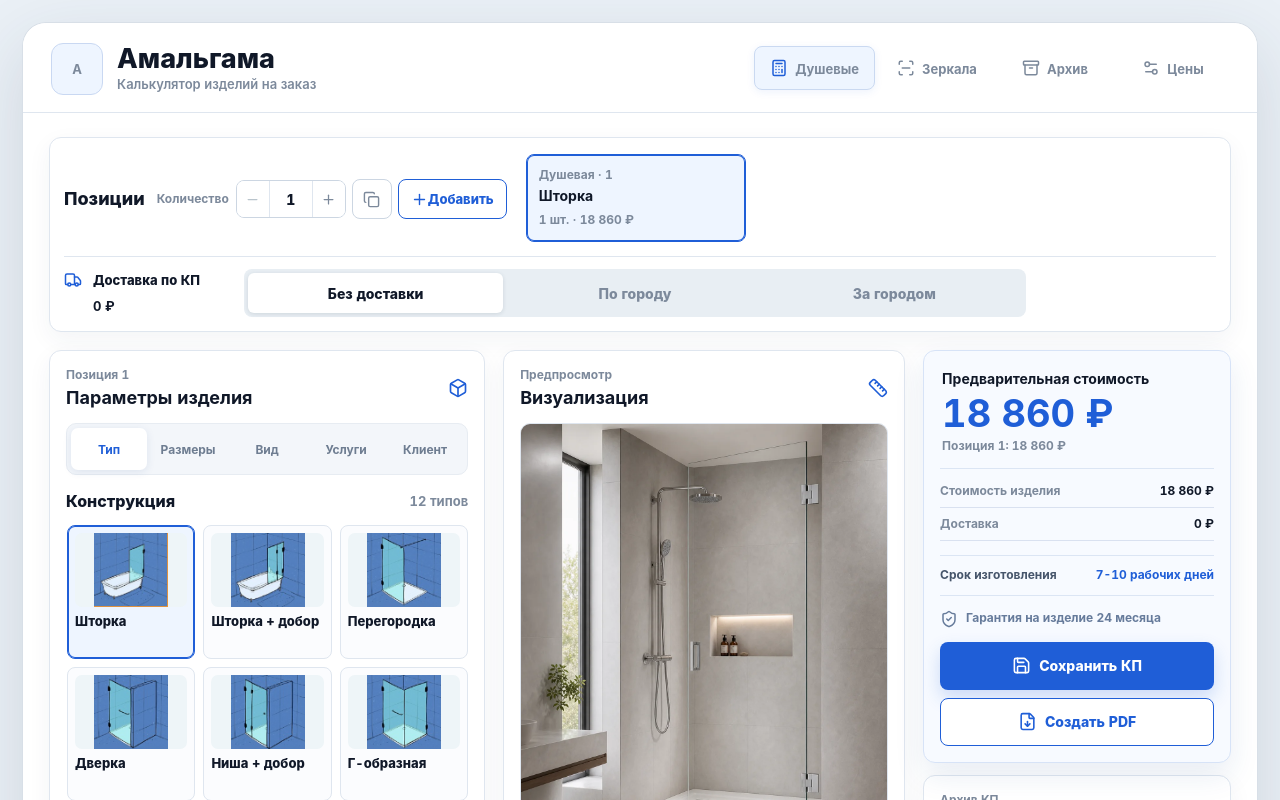
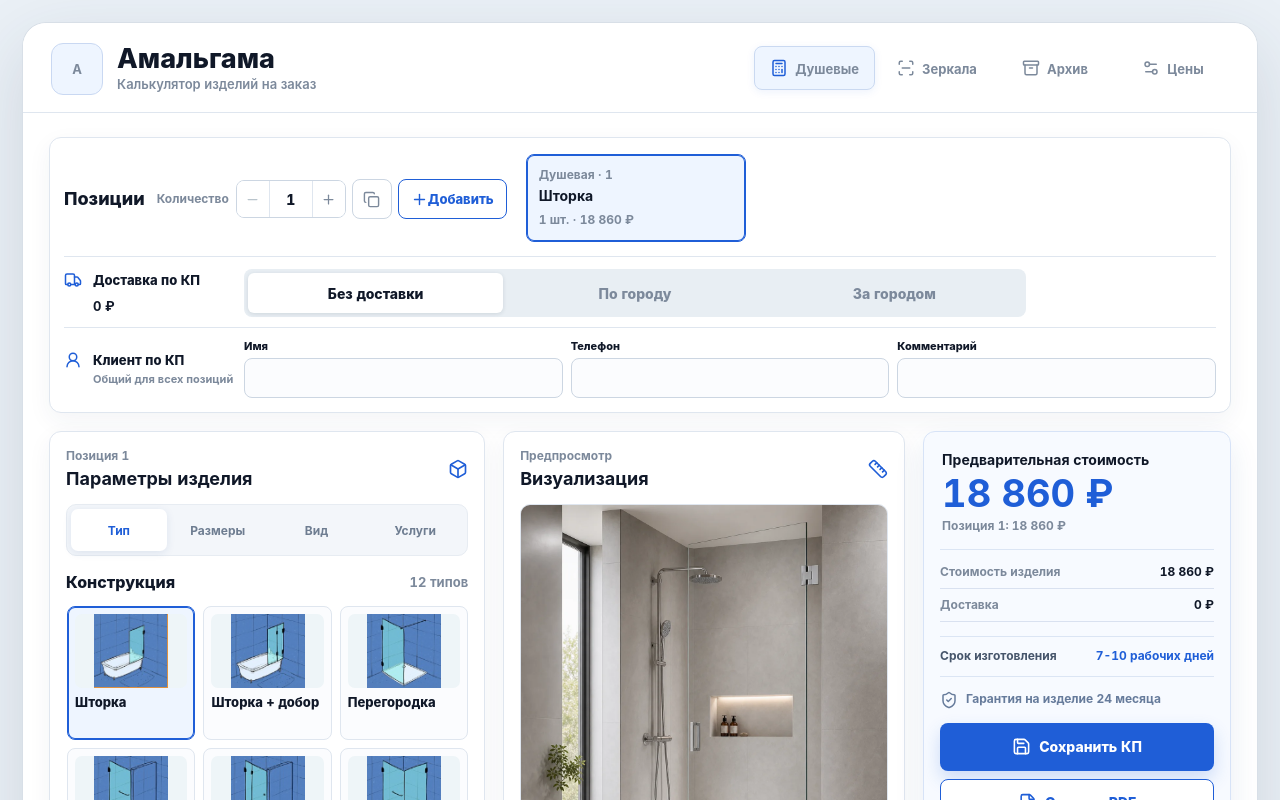
Before and after one commit to Maxim-hub2020/calc-dush, a React (Vite) app: page / in a window 1280 px wide. Shown: the top 800 px of the page. Built offline with nearby package versions, Linux system fonts and the light colour scheme.

Commit message:
Move customer details to quote level

```diff
--- a/src/App.css
+++ b/src/App.css
@@ -294,7 +294,7 @@
 
 .config-tabs {
   display: grid;
-  grid-template-columns: repeat(5, minmax(0, 1fr));
+  grid-template-columns: repeat(4, minmax(0, 1fr));
   gap: 4px;
   padding: 4px;
   border-radius: 8px;
@@ -1871,6 +1871,60 @@
   font-weight: 680;
 }
 
+.order-customer-control {
+  display: grid;
+  grid-template-columns: minmax(170px, auto) minmax(0, 1fr);
+  grid-column: 1 / -1;
+  align-items: end;
+  gap: 10px;
+  margin-top: 10px;
+  padding-top: 12px;
+  border-top: 1px solid var(--line);
+}
+
+.order-customer-title {
+  display: grid;
+  grid-template-columns: 22px minmax(0, 1fr);
+  align-self: center;
+  align-items: center;
+  gap: 3px 7px;
+  color: var(--accent);
+}
+
+.order-customer-title span {
+  color: var(--heading);
+  font-size: 13px;
+  font-weight: 780;
+}
+
+.order-customer-title small {
+  grid-column: 2;
+  color: var(--muted);
+  font-size: 11px;
+  font-weight: 650;
+}
+
+.order-customer-fields {
+  display: grid;
+  grid-template-columns: repeat(3, minmax(0, 1fr));
+  gap: 8px;
+}
+
+.order-customer-fields .text-field {
+  gap: 4px;
+}
+
+.order-customer-fields .text-field > span {
+  font-size: 11px;
+}
+
+.order-customer-fields .text-field input {
+  height: 40px;
+  min-height: 40px;
+  padding-inline: 10px;
+  font-size: 13px;
+}
+
 .position-tab {
   min-height: 88px;
   border-color: var(--line);
@@ -3576,12 +3630,32 @@
     grid-template-columns: minmax(0, 1fr);
   }
 
+  .order-customer-control {
+    grid-template-columns: minmax(0, 1fr);
+  }
+
+  .order-customer-fields {
+    grid-template-columns: repeat(2, minmax(0, 1fr));
+  }
+
+  .order-customer-fields .is-wide {
+    grid-column: 1 / -1;
+  }
+
   .order-delivery-distance {
     justify-self: stretch;
   }
 }
 
 @media (max-width: 430px) {
+  .order-customer-fields {
+    grid-template-columns: minmax(0, 1fr);
+  }
+
+  .order-customer-fields .is-wide {
+    grid-column: 1;
+  }
+
   .position-quantity > span {
     display: none;
   }
--- a/src/App.tsx
+++ b/src/App.tsx
@@ -29,6 +29,7 @@ import {
   ShieldCheck,
   Trash2,
   Truck,
+  UserRound,
   X,
 } from 'lucide-react'
 import showerThumbnailSprite from './assets/shower-thumbnail-sprite.png'
@@ -43,6 +44,7 @@ import {
   getConstruction,
   getOption,
   getPublicProductPrice,
+  getQuoteCustomer,
   getQuoteDelivery,
   getNextQuoteNumber,
   getQuoteItemQuantity,
@@ -54,6 +56,7 @@ import {
   money,
   multiplyCalculationResult,
   normalizeQuoteDelivery,
+  normalizeQuoteCustomer,
   normalizeQuoteQuantity,
   resetDimensionsForConstruction,
   shortMoney,
@@ -62,6 +65,7 @@ import {
   type CalculationResult,
   type ManualQuotePatch,
   type Quote,
+  type QuoteCustomer,
   type QuoteDelivery,
   type QuoteDraftItem,
 } from './calculator'
@@ -177,12 +181,9 @@ type PositionSummary = {
   hasErrors: boolean
 }
 
-type SharedFormPatch = Pick<CalculatorForm, 'clientName' | 'clientPhone' | 'note' | 'discountEnabled' | 'discountPercent' | 'designerEnabled'>
+type SharedFormPatch = Pick<CalculatorForm, 'discountEnabled' | 'discountPercent' | 'designerEnabled'>
 
 const sharedFormFields: Array<keyof SharedFormPatch> = [
-  'clientName',
-  'clientPhone',
-  'note',
   'discountEnabled',
   'discountPercent',
   'designerEnabled',
@@ -191,9 +192,6 @@ const sharedFormFields: Array<keyof SharedFormPatch> = [
 const createDraftPosition = (catalog: PricingCatalog, customer?: Partial<SharedFormPatch>): ShowerDraftPosition => {
   const form = createInitialForm(catalog)
   if (customer) {
-    form.clientName = customer.clientName ?? form.clientName
-    form.clientPhone = customer.clientPhone ?? form.clientPhone
-    form.note = customer.note ?? form.note
     form.discountEnabled = customer.discountEnabled ?? form.discountEnabled
     form.discountPercent = customer.discountPercent ?? form.discountPercent
     form.designerEnabled = customer.designerEnabled ?? form.designerEnabled
@@ -217,6 +215,7 @@ function App() {
   const [quotes, setQuotes] = useState<Quote[]>(() => loadQuotes())
   const [positions, setPositions] = useState<DraftPosition[]>(() => [createDraftPosition(loadCatalog())])
   const [orderDelivery, setOrderDelivery] = useState<QuoteDelivery>(() => normalizeQuoteDelivery(null))
+  const [orderCustomer, setOrderCustomer] = useState<QuoteCustomer>(() => normalizeQuoteCustomer(null))
   const [activePositionId, setActivePositionId] = useState(() => positions[0].id)
   const [activeTab, setActiveTab] = useState<TabId>('showers')
   const [notice, setNotice] = useState('')
@@ -493,7 +492,7 @@ function App() {
       : { kind: 'shower', quantity: position.quantity, form: cloneForm(position.form), result: position.unitResult })
     const editingQuote = quotes.find((item) => item.id === editingQuoteId)
     const quoteNumber = editingQuote?.number ?? getNextQuoteNumber(quotes)
-    const quote = createQuote(catalog, mirrorCatalog, drafts, orderDelivery, quoteNumber)
+    const quote = createQuote(catalog, mirrorCatalog, drafts, orderDelivery, orderCustomer, quoteNumber)
     if (!editingQuote) return quote
     return {
       ...quote,
@@ -547,10 +546,10 @@ function App() {
   }
 
   const addPosition = (kind: ProductKind) => {
-    const customer = activePosition.form
+    const sharedSettings = pickSharedPatch(activePosition.form)
     const next = kind === 'mirror'
-      ? createMirrorDraftPosition(mirrorCatalog, customer)
-      : createDraftPosition(catalog, customer)
+      ? createMirrorDraftPosition(mirrorCatalog, sharedSettings)
+      : createDraftPosition(catalog, sharedSettings)
     setPositions((current) => [...current, next])
     setActivePositionId(next.id)
     setActiveTab(kind === 'mirror' ? 'mirrors' : 'showers')
@@ -591,18 +590,25 @@ function App() {
       if (isMirrorQuoteItem(item)) {
         const form = cloneMirrorForm(item.form)
         form.options = form.options.filter((option) => getMirrorService(mirrorCatalog, option.serviceId).category !== 'delivery')
+        form.clientName = ''
+        form.clientPhone = ''
+        form.note = ''
         return { id: crypto.randomUUID(), kind: 'mirror', quantity: getQuoteItemQuantity(item), form }
       }
       const form = cloneForm(item.form)
       form.delivery = false
       form.deliveryZone = 'inside'
       form.deliveryKm = 0
+      form.clientName = ''
+      form.clientPhone = ''
+      form.note = ''
       return { id: crypto.randomUUID(), kind: 'shower', quantity: getQuoteItemQuantity(item), form }
     })
     const selectedIndex = itemId ? Math.max(0, items.findIndex((item) => item.id === itemId)) : 0
     const selected = nextPositions[selectedIndex]
     setPositions(nextPositions)
     setOrderDelivery(getQuoteDelivery(quote))
+    setOrderCustomer(getQuoteCustomer(quote))
     setEditingQuoteId(quote.id)
     setActivePositionId(selected.id)
     setActiveTab(selected.kind === 'mirror' ? 'mirrors' : 'showers')
@@ -624,6 +630,10 @@ function App() {
 
   const updateOrderDelivery = (patch: Partial<QuoteDelivery>) => {
     setOrderDelivery((current) => normalizeQuoteDelivery({ ...current, ...patch }))
+  }
+
+  const updateOrderCustomer = (patch: Partial<QuoteCustomer>) => {
+    setOrderCustomer((current) => normalizeQuoteCustomer({ ...current, ...patch }))
   }
 
   const openProductTab = (kind: ProductKind) => {
@@ -765,6 +775,7 @@ function App() {
         {activeTab === 'showers' && activePosition.kind === 'shower' ? (
           <CalculatorScreen
             catalog={catalog}
+            customer={orderCustomer}
             delivery={orderDelivery}
             deliveryKmRate={catalog.services.deliveryKmRate}
             deliveryPrice={orderDeliveryPrice}
@@ -779,6 +790,7 @@ function App() {
             onDeletePosition={deletePosition}
             onDimension={updateDimension}
             onDuplicatePosition={duplicatePosition}
+            onCustomer={updateOrderCustomer}
             onDelivery={updateOrderDelivery}
             onForm={updateForm}
             onPdf={downloadCurrentQuotePdf}
@@ -796,6 +808,7 @@ function App() {
           <MirrorCalculatorScreen
             activePositionId={activePositionId}
             catalog={mirrorCatalog}
+            customer={orderCustomer}
             delivery={orderDelivery}
             deliveryKmRate={catalog.services.deliveryKmRate}
             deliveryPrice={orderDeliveryPrice}
@@ -808,6 +821,7 @@ function App() {
             onAddPosition={() => addPosition('mirror')}
             onDeletePosition={deletePosition}
             onDuplicatePosition={duplicatePosition}
+            onCustomer={updateOrderCustomer}
             onDelivery={updateOrderDelivery}
             onForm={updateMirrorForm}
             onPdf={downloadCurrentQuotePdf}
@@ -901,6 +915,7 @@ function PdfPreviewDialog({ preview, onClose }: PdfPreviewDialogProps) {
 
 type CalculatorScreenProps = {
   catalog: PricingCatalog
+  customer: QuoteCustomer
   delivery: QuoteDelivery
   deliveryKmRate: number
   deliveryPrice: number
@@ -916,6 +931,7 @@ type CalculatorScreenProps = {
   onDeletePosition: (id: string) => void
   onDimension: (key: string, value: number) => void
   onDuplicatePosition: () => void
+  onCustomer: (patch: Partial<QuoteCustomer>) => void
   onDelivery: (patch: Partial<QuoteDelivery>) => void
   onForm: (patch: Partial<CalculatorForm>) => void
   onPdf: () => void
@@ -927,18 +943,18 @@ type CalculatorScreenProps = {
   onSelectPosition: (id: string) => void
 }
 
-type ConfigSectionId = 'construction' | 'dimensions' | 'appearance' | 'services' | 'client'
+type ConfigSectionId = 'construction' | 'dimensions' | 'appearance' | 'services'
 
 const configSections: Array<{ id: ConfigSectionId; label: string }> = [
   { id: 'construction', label: 'Тип' },
   { id: 'dimensions', label: 'Размеры' },
   { id: 'appearance', label: 'Вид' },
   { id: 'services', label: 'Услуги' },
-  { id: 'client', label: 'Клиент' },
 ]
 
 function CalculatorScreen({
   catalog,
+  customer,
   delivery,
   deliveryKmRate,
   deliveryPrice,
@@ -954,6 +970,7 @@ function CalculatorScreen({
   onDeletePosition,
   onDimension,
   onDuplicatePosition,
+  onCustomer,
   onDelivery,
   onForm,
   onPdf,
@@ -975,11 +992,13 @@ function CalculatorScreen({
       <PositionSwitcher
         activeId={activePositionId}
         activeQuantity={quantity}
+        customer={customer}
         delivery={delivery}
         deliveryKmRate={deliveryKmRate}
         deliveryPrice={deliveryPrice}
         positions={positionSummaries}
         onAdd={onAddPosition}
+        onCustomer={onCustomer}
         onDelete={onDeletePosition}
         onDelivery={onDelivery}
         onDuplicate={onDuplicatePosition}
@@ -1135,28 +1154,6 @@ function CalculatorScreen({
       </section>
       ) : null}
 
-      {activeSection === 'client' ? (
-      <section className="section-block">
-        <div className="section-title">
-          <h2>Клиент</h2>
-          <span>КП</span>
-        </div>
-        <div className="client-grid">
-          <label className="text-field">
-            <span>Имя</span>
-            <input value={form.clientName} onChange={(event) => onForm({ clientName: event.target.value })} />
-          </label>
-          <label className="text-field">
-            <span>Телефон</span>
-            <input value={form.clientPhone} onChange={(event) => onForm({ clientPhone: event.target.value })} />
-          </label>
-          <label className="text-field is-wide">
-            <span>Комментарий</span>
-            <input value={form.note} onChange={(event) => onForm({ note: event.target.value })} />
-          </label>
-        </div>
-      </section>
-      ) : null}
         </div>
       </section>
 
@@ -1191,6 +1188,7 @@ function CalculatorScreen({
 
 type MirrorCalculatorScreenProps = {
   catalog: MirrorPricingCatalog
+  customer: QuoteCustomer
   delivery: QuoteDelivery
   deliveryKmRate: number
   deliveryPrice: number
@@ -1204,6 +1202,7 @@ type MirrorCalculatorScreenProps = {
   onAddPosition: () => void
   onDeletePosition: (id: string) => void
   onDuplicatePosition: () => void
+  onCustomer: (patch: Partial<QuoteCustomer>) => void
   onDelivery: (patch: Partial<QuoteDelivery>) => void
   onForm: (patch: Partial<MirrorForm>) => void
   onPdf: () => void
@@ -1212,18 +1211,18 @@ type MirrorCalculatorScreenProps = {
   onSelectPosition: (id: string) => void
 }
 
-type MirrorSectionId = 'dimensions' | 'material' | 'options' | 'pricing' | 'client'
+type MirrorSectionId = 'dimensions' | 'material' | 'options' | 'pricing'
 
 const mirrorSections: Array<{ id: MirrorSectionId; label: string }> = [
   { id: 'dimensions', label: 'Размеры' },
   { id: 'material', label: 'Материал' },
   { id: 'options', label: 'Работы' },
   { id: 'pricing', label: 'Цена' },
-  { id: 'client', label: 'Клиент' },
 ]
 
 function MirrorCalculatorScreen({
   catalog,
+  customer,
   delivery,
   deliveryKmRate,
   deliveryPrice,
@@ -1237,6 +1236,7 @@ function MirrorCalculatorScreen({
   onAddPosition,
   onDeletePosition,
   onDuplicatePosition,
+  onCustomer,
   onDelivery,
   onForm,
   onPdf,
@@ -1271,11 +1271,13 @@ function MirrorCalculatorScreen({
       <PositionSwitcher
         activeId={activePositionId}
         activeQuantity={quantity}
+        customer={customer}
         delivery={delivery}
         deliveryKmRate={deliveryKmRate}
         deliveryPrice={deliveryPrice}
         positions={positionSummaries}
         onAdd={onAddPosition}
+        onCustomer={onCustomer}
         onDelete={onDeletePosition}
         onDelivery={onDelivery}
         onDuplicate={onDuplicatePosition}
@@ -1460,25 +1462,6 @@ function MirrorCalculatorScreen({
             </section>
           ) : null}
 
-          {activeSection === 'client' ? (
-            <section className="section-block">
-              <div className="section-title"><h2>Клиент</h2><span>КП</span></div>
-              <div className="client-grid">
-                <label className="text-field">
-                  <span>Имя</span>
-                  <input value={form.clientName} onChange={(event) => onForm({ clientName: event.target.value })} />
-                </label>
-                <label className="text-field">
-                  <span>Телефон</span>
-                  <input value={form.clientPhone} onChange={(event) => onForm({ clientPhone: event.target.value })} />
-                </label>
-                <label className="text-field is-wide">
-                  <span>Комментарий</span>
-                  <input value={form.note} onChange={(event) => onForm({ note: event.target.value })} />
-                </label>
-              </div>
-            </section>
-          ) : null}
         </div>
       </section>
 
@@ -1605,11 +1588,13 @@ function RecentCalculations({ catalog, quotes, onOpenArchive, onOpenQuote }: Rec
 type PositionSwitcherProps = {
   activeId: string
   activeQuantity: number
+  customer: QuoteCustomer
   delivery: QuoteDelivery
   deliveryKmRate: number
   deliveryPrice: number
   positions: PositionSummary[]
   onAdd: () => void
+  onCustomer: (patch: Partial<QuoteCustomer>) => void
   onDelete: (id: string) => void
   onDelivery: (patch: Partial<QuoteDelivery>) => void
   onDuplicate: () => void
@@ -1620,11 +1605,13 @@ type PositionSwitcherProps = {
 function PositionSwitcher({
   activeId,
   activeQuantity,
+  customer,
   delivery,
   deliveryKmRate,
   deliveryPrice,
   positions,
   onAdd,
+  onCustomer,
   onDelete,
   onDelivery,
   onDuplicate,
@@ -1716,7 +1703,48 @@ function PositionSwitcher({
         price={deliveryPrice}
         onChange={onDelivery}
       />
+      <CustomerControl customer={customer} onChange={onCustomer} />
     </section>
+  )
+}
+
+type CustomerControlProps = {
+  customer: QuoteCustomer
+  onChange: (patch: Partial<QuoteCustomer>) => void
+}
+
+function CustomerControl({ customer, onChange }: CustomerControlProps) {
+  return (
+    <div className="order-customer-control">
+      <div className="order-customer-title">
+        <UserRound size={18} aria-hidden="true" />
+        <span>Клиент по КП</span>
+        <small>Общий для всех позиций</small>
+      </div>
+      <div className="order-customer-fields">
+        <label className="text-field">
+          <span>Имя</span>
+          <input
+            autoComplete="name"
+            value={customer.clientName}
+            onChange={(event) => onChange({ clientName: event.target.value })}
+          />
+        </label>
+        <label className="text-field">
+          <span>Телефон</span>
+          <input
+            autoComplete="tel"
+            inputMode="tel"
+            value={customer.clientPhone}
+            onChange={(event) => onChange({ clientPhone: event.target.value })}
+          />
+        </label>
+        <label className="text-field is-wide">
+          <span>Комментарий</span>
+          <input value={customer.note} onChange={(event) => onChange({ note: event.target.value })} />
+        </label>
+      </div>
+    </div>
   )
 }
 
@@ -1917,10 +1945,11 @@ function ArchiveScreen({ catalog, quotes, pdfQuoteId, onDelete, onLoad, onManual
   const normalized = query.trim().toLowerCase()
   const filtered = quotes.filter((quote) => {
     const items = getQuoteItems(quote)
+    const customer = getQuoteCustomer(quote)
     const haystack = [
       quote.number,
-      quote.form.clientName,
-      quote.form.clientPhone,
+      customer.clientName,
+      customer.clientPhone,
       statuses[quote.status],
       String(getQuoteTotal(quote)),
       ...items.flatMap((item) => isMirrorQuoteItem(item)
@@ -1963,6 +1992,7 @@ function ArchiveScreen({ catalog, quotes, pdfQuoteId, onDelete, onLoad, onManual
         {filtered.map((quote) => {
           const items = getQuoteItems(quote)
           const firstItem = items[0]
+          const customer = getQuoteCustomer(quote)
           return (
           <article className="quote-card" key={quote.id}>
             <div className="quote-head">
@@ -1985,7 +2015,7 @@ function ArchiveScreen({ catalog, quotes, pdfQuoteId, onDelete, onLoad, onManual
               <span>
                 <b>{items.length > 1 ? `${items.length} позиции` : getQuoteItemTitle(firstItem)}</b>
                 <small>
-                  {quote.form.clientName || 'Без имени'} · {money(getQuoteTotal(quote))}
+                  {customer.clientName || 'Без имени'} · {money(getQuoteTotal(quote))}
                 </small>
               </span>
               <ChevronRight size={19} />
@@ -2056,10 +2086,9 @@ type QuoteEditorDialogProps = {
 
 function QuoteEditorDialog({ catalog, quote, onClose, onSave }: QuoteEditorDialogProps) {
   const initialDelivery = getQuoteDelivery(quote)
+  const initialCustomer = getQuoteCustomer(quote)
   const [draft, setDraft] = useState<ManualQuotePatch>(() => ({
-    clientName: quote.form.clientName,
-    clientPhone: quote.form.clientPhone,
-    note: quote.form.note,
+    ...initialCustomer,
     discountEnabled: quote.form.discountEnabled,
     discountPercent: quote.form.discountPercent,
     manualTotalEnabled: Number.isFinite(quote.manualTotal),
--- a/src/calculator.ts
+++ b/src/calculator.ts
@@ -13,6 +13,12 @@ export type QuoteDelivery = {
   enabled: boolean
   zone: DeliveryZone
   km: number
+}
+
+export type QuoteCustomer = {
+  clientName: string
+  clientPhone: string
+  note: string
 }
 
 export type CalculatorForm = {
@@ -102,6 +108,7 @@ type QuoteMetadata = {
   status: 'new' | 'sent' | 'accepted' | 'archived'
   items?: QuoteItem[]
   orderDelivery?: QuoteDelivery
+  customer?: QuoteCustomer
   manualTotal?: number
 }
 
@@ -172,6 +179,12 @@ export const normalizeQuoteDelivery = (delivery?: Partial<QuoteDelivery> | null)
   enabled: Boolean(delivery?.enabled),
   zone: delivery?.zone === 'outside' ? 'outside' : 'inside',
   km: Math.max(0, Number(delivery?.km) || 0),
+})
+
+export const normalizeQuoteCustomer = (customer?: Partial<QuoteCustomer> | null): QuoteCustomer => ({
+  clientName: String(customer?.clientName ?? ''),
+  clientPhone: String(customer?.clientPhone ?? ''),
+  note: String(customer?.note ?? ''),
 })
 
 export const calculateQuoteDelivery = (catalog: PricingCatalog, delivery: QuoteDelivery) => {
@@ -502,6 +515,10 @@ export const getQuoteDelivery = (quote: Quote): QuoteDelivery => {
   return normalizeQuoteDelivery({ enabled: quote.result.delivery > 0 })
 }
 
+export const getQuoteCustomer = (quote: Quote): QuoteCustomer => (
+  normalizeQuoteCustomer(quote.customer ?? quote.form)
+)
+
 export const getNextQuoteNumber = (quotes: Array<Pick<Quote, 'number'>>) => {
   const usedNumbers = quotes
     .map((quote) => quote.number.trim())
@@ -521,9 +538,11 @@ export const createQuote = (
   mirrorCatalog: MirrorPricingCatalog,
   drafts: QuoteDraftItem[],
   orderDelivery: QuoteDelivery,
+  customer: QuoteCustomer,
   number: string,
 ): Quote => {
   if (drafts.length === 0) throw new Error('КП должно содержать хотя бы одну позицию')
+  const normalizedCustomer = normalizeQuoteCustomer(customer)
   const items = drafts.map((draft) => draft.kind === 'mirror'
     ? createMirrorQuoteItem(mirrorCatalog, draft)
     : createShowerQuoteItem(catalog, draft))
@@ -544,12 +563,14 @@ export const createQuote = (
     result: applyQuoteDelivery(itemResult, calculateQuoteDelivery(catalog, normalizedDelivery)),
     items,
     orderDelivery: normalizedDelivery,
+    customer: normalizedCustomer,
   }
 }
 
 export const updateQuoteManually = (quote: Quote, patch: ManualQuotePatch): Quote => {
   const itemsById = new Map(getQuoteItems(quote).map((item) => [item.id, item]))
   const discountPercent = Math.min(100, Math.max(0, Number(patch.discountPercent) || 0))
+  const customer = normalizeQuoteCustomer(patch)
   const updatedItems = patch.items.flatMap((itemPatch): QuoteItem[] => {
     const item = itemsById.get(itemPatch.id)
     if (!item) return []
@@ -561,9 +582,9 @@ export const updateQuoteManually = (quote: Quote, patch: ManualQuotePatch): Quot
       : subtotal
     const discount = subtotal - total
     const sharedForm = {
-      clientName: patch.clientName,
-      clientPhone: patch.clientPhone,
-      note: patch.note,
+      clientName: '',
+      clientPhone: '',
+      note: '',
       discountEnabled: patch.discountEnabled,
       discountPercent,
     }
@@ -613,6 +634,7 @@ export const updateQuoteManually = (quote: Quote, patch: ManualQuotePatch): Quot
     result,
     items: updatedItems,
     orderDelivery,
+    customer,
     manualTotal,
   }
 }
--- a/src/quotePdf.ts
+++ b/src/quotePdf.ts
@@ -2,6 +2,7 @@ import type { Content, TableCell, TDocumentDefinitions } from 'pdfmake/interface
 import {
   getConstruction,
   getPublicProductPrice,
+  getQuoteCustomer,
   getQuoteItemDetails,
   getQuoteItemQuantity,
   getQuoteItemTitle,
@@ -183,6 +184,7 @@ const benefitBlock = (kind: 'time' | 'warranty' | 'delivery', title: string, val
 
 export const buildQuotePdfDefinition = (quote: Quote): TDocumentDefinitions => {
   const items = getQuoteItems(quote)
+  const customer = getQuoteCustomer(quote)
   const hasDiscount = quote.result.discount > 0
   const storedDiscountPercent = Number(quote.form.discountPercent)
   const discountPercent = Number.isFinite(storedDiscountPercent) && storedDiscountPercent > 0
@@ -193,8 +195,8 @@ export const buildQuotePdfDefinition = (quote: Quote): TDocumentDefinitions => {
   const discountPercentLabel = discountPercent.toLocaleString('ru-RU', { maximumFractionDigits: 2 })
   const quoteTotal = getQuoteTotal(quote)
   const customerParts = [
-    quote.form.clientName ? `Клиент: ${quote.form.clientName}` : '',
-    quote.form.clientPhone ? `Телефон: ${quote.form.clientPhone}` : '',
+    customer.clientName ? `Клиент: ${customer.clientName}` : '',
+    customer.clientPhone ? `Телефон: ${customer.clientPhone}` : '',
   ].filter(Boolean)
   const summaryRows: TableCell[][] = [
     [
@@ -271,7 +273,7 @@ export const buildQuotePdfDefinition = (quote: Quote): TDocumentDefinitions => {
         margin: [0, 3, 0, 0],
       },
       ...(customerParts.length ? [{ text: customerParts.join(' · '), color: pdfColors.text, margin: [0, 5, 0, 0] } as Content] : []),
-      ...(quote.form.note ? [{ text: quote.form.note, color: pdfColors.muted, margin: [0, 3, 0, 0] } as Content] : []),
+      ...(customer.note ? [{ text: customer.note, color: pdfColors.muted, margin: [0, 3, 0, 0] } as Content] : []),
       {
         text: 'Состав и стоимость заказа',
         style: 'sectionTitle',
```
